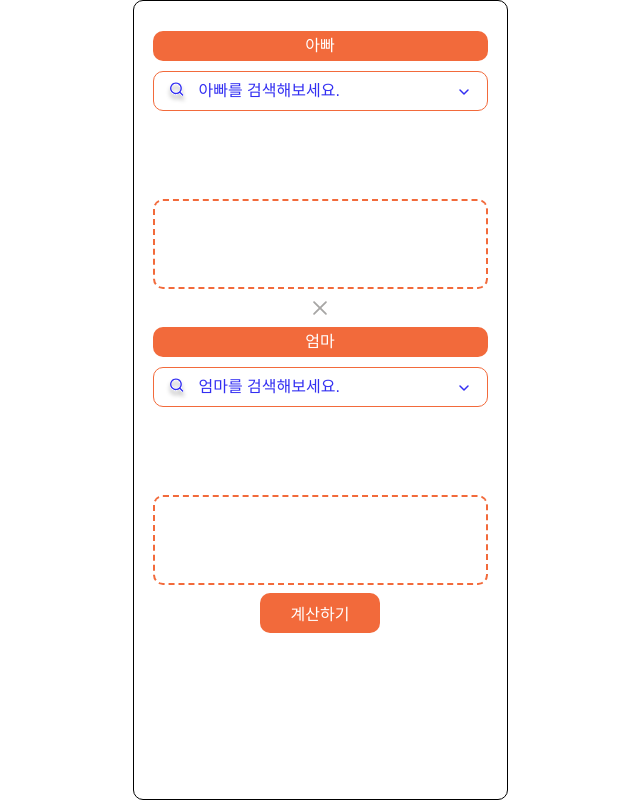
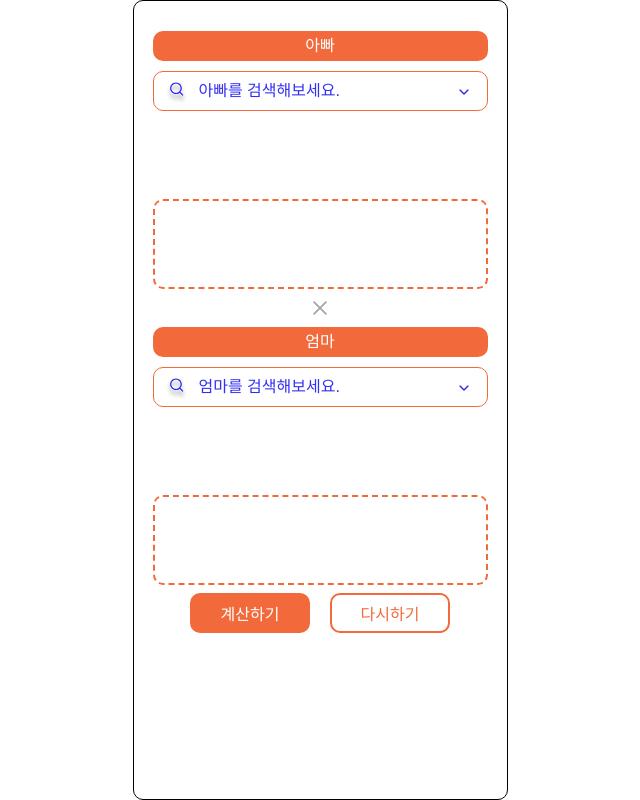
Before and after one commit to LIKELION4-MofMof/MofMof, a React (Create React App) app: page /fattail-calc in a window 1280 px wide. Shown: the whole page, without its empty margins (320-960 px from the left). Built offline with nearby package versions, Linux system fonts and the light colour scheme.

Commit message:
[feat] 다시하기 버튼을 누르면 입력한 모프값이 초기화되는 기능 구현 #26

```diff
--- a/src/components/morphCalc/MorphCalc.jsx
+++ b/src/components/morphCalc/MorphCalc.jsx
@@ -62,6 +62,11 @@ const MorphCalc = () => {
     console.log(parentList1);
     console.log(parentList2);
   };
+
+  const resetSelectedMorph = () => {
+    setFSelectedMorph([]);
+    setMSelectedMorph([]);
+  };
   return (
     <DivMorphCalc>
       <MorphInputContainer title={'아빠'} insert={insertFSelectedBox}>
@@ -83,6 +88,9 @@ const MorphCalc = () => {
         <BtnCalc onClick={() => calculate(parentList1, parentList2, setResult)}>
           계산하기
         </BtnCalc>
+        <BtnCalc reset={true} type="button" onClick={resetSelectedMorph}>
+          다시하기
+        </BtnCalc>
       </MorphCalcBtnContainer>
     </DivMorphCalc>
   );
--- a/src/components/morphCalc/MorphCalc.styled.jsx
+++ b/src/components/morphCalc/MorphCalc.styled.jsx
@@ -1,4 +1,4 @@
-import styled from 'styled-components';
+import styled, { css } from 'styled-components';
 
 /* 모프계산기 페이지*/
 export const DivMorphCalc = styled.div`
@@ -19,16 +19,24 @@ export const DivMorphCalc = styled.div`
 export const MorphCalcBtnContainer = styled.div`
   display: flex;
   flex-flow: row nowrap;
+  gap: 20px;
 `;
 export const BtnCalc = styled.button`
   width: 120px;
   height: 40px;
-  border: none;
   border-radius: 10px;
-  background: #f26a3b;
   font-size: 16px;
   font-weight: 500;
   text-align: center;
+  cursor: pointer;
+  background: #f26a3b;
   color: #ffffff;
-  cursor: pointer;
+  border: none;
+  ${(props) =>
+    props.reset &&
+    css`
+      background: #ffffff;
+      color: #f26a3b;
+      border: 2px solid #f26a3b;
+    `}
 `;
```
